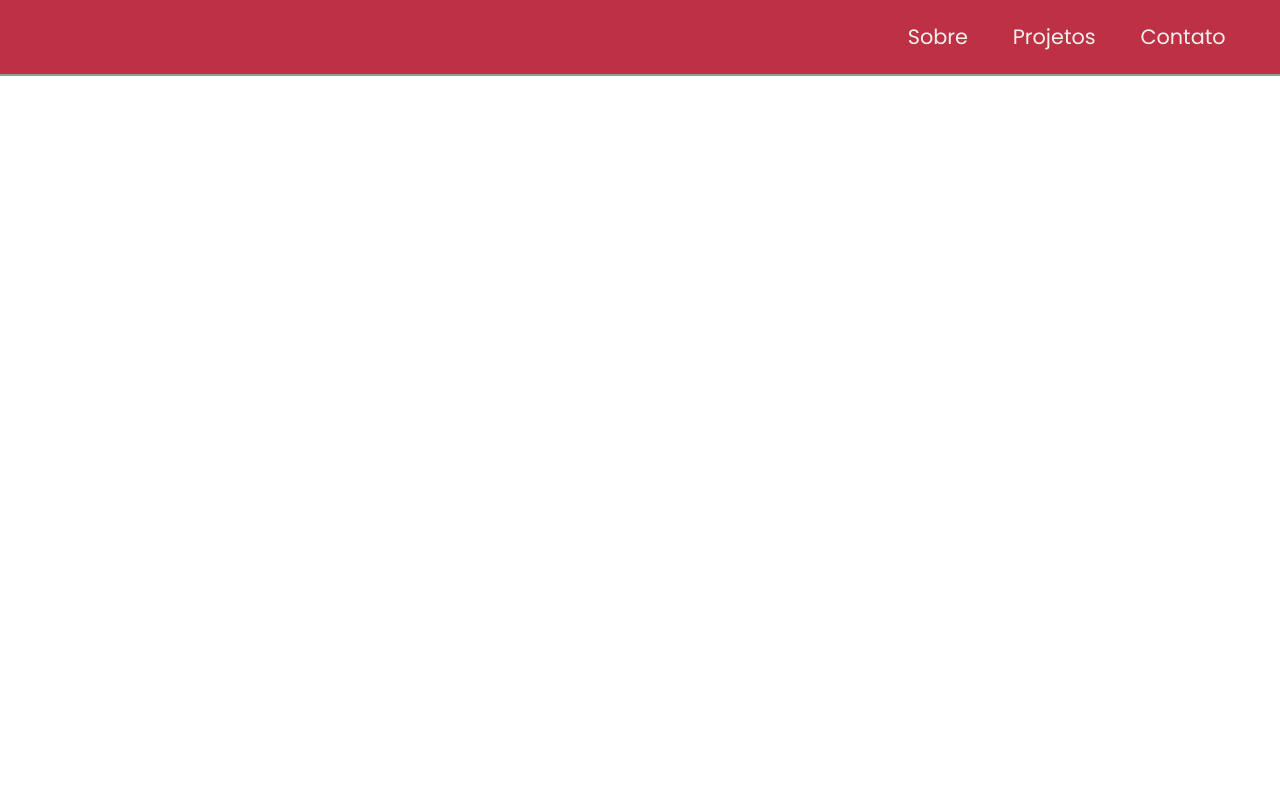
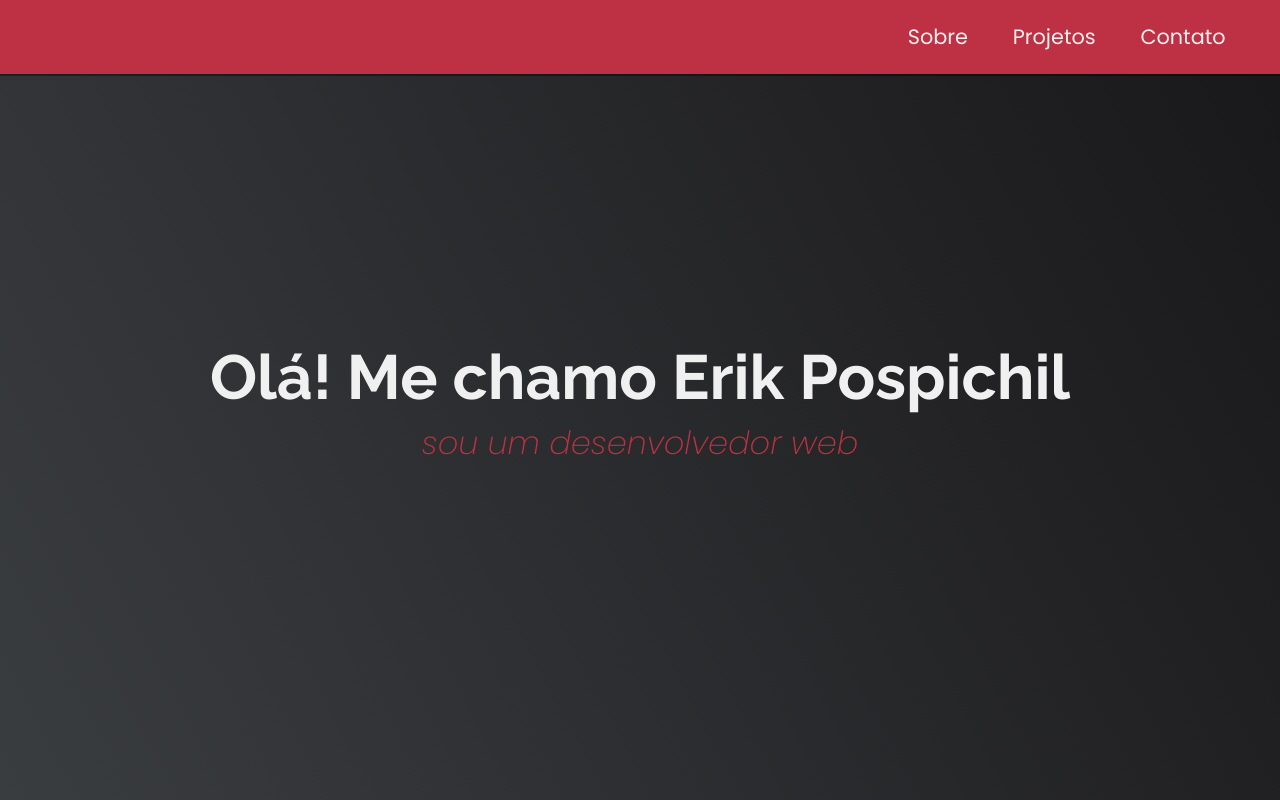
Before and after one commit to erikPospichil/portfolio-estatico, a plain HTML site: page index.html in a window 1280 px wide. Drawn offline with Linux system fonts and the light colour scheme.

Commit message:
Adiciona a seção sobre

```diff
--- a/index.html
+++ b/index.html
@@ -22,7 +22,7 @@
     />
   </head>
   <body>
-    <!--Meu de navegação-->
+    <!--Menu de navegação: -->
     <nav class="cabecalho">
       <ul class="lista">
         <li class="lista-item">
@@ -36,5 +36,10 @@
         </li>
       </ul>
     </nav>
+    <!--Seção sobre: -->
+    <section id="sobre" class="sobre">
+      <h1 class="sobre-titulo">Olá! Me chamo Erik Pospichil</h1>
+      <p class="sobre-paragrafo">sou um desenvolvedor web</p>
+    </section>
   </body>
 </html>
--- a/styles.css
+++ b/styles.css
@@ -53,3 +53,28 @@ body {
   padding: 1.4rem;
   text-decoration: none;
 }
+
+/* Configurações da seção sobre: */
+.sobre {
+  align-items: center;
+  background: linear-gradient(62deg, #3a3d40 0%, #181719 100%);
+  display: flex;
+  flex-direction: column;
+  height: 100vh;
+  justify-content: center;
+  width: 100%;
+}
+
+.sobre-titulo {
+  font-family: "Raleway", sans-serif;
+  font-size: 3.9rem;
+  font-weight: 700;
+  text-align: center;
+}
+
+.sobre-paragrafo {
+  color: var(--cor-cabecalho);
+  font-size: 2rem;
+  font-style: italic;
+  font-weight: 200;
+}
```
